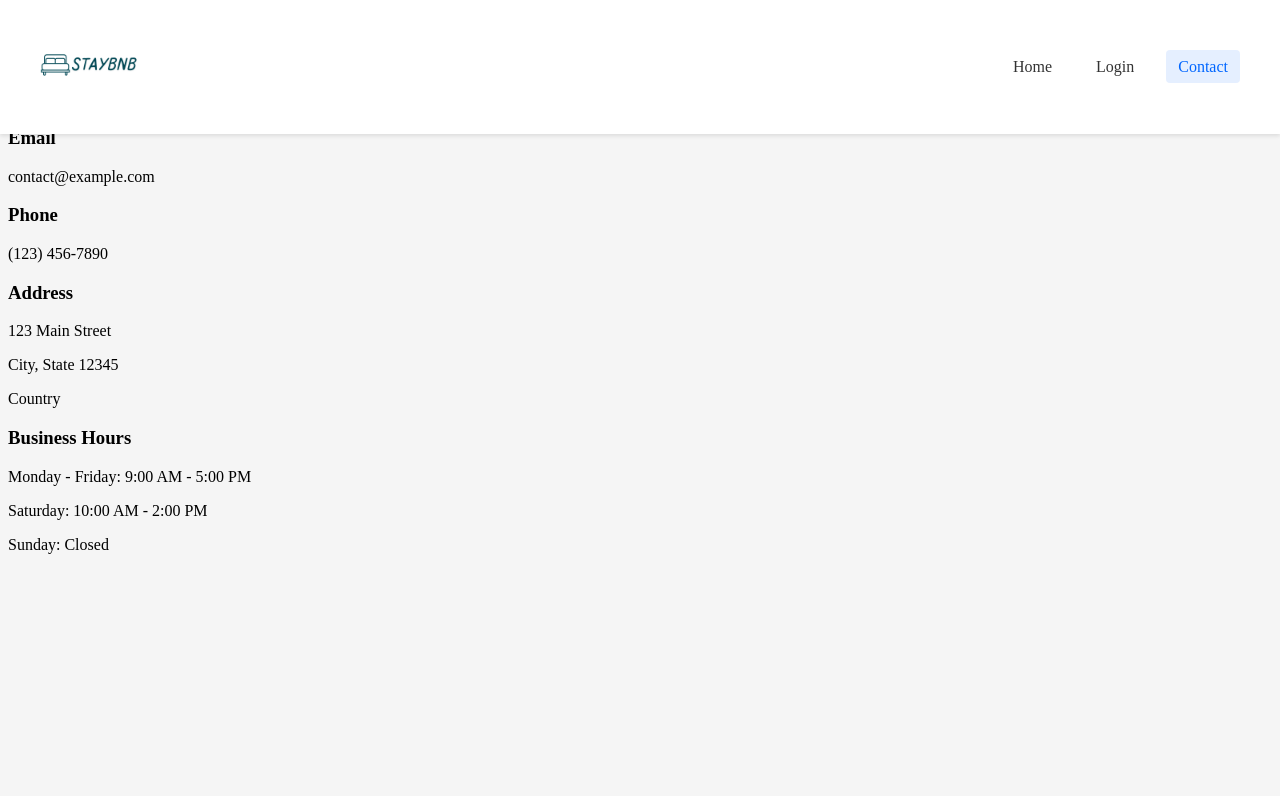
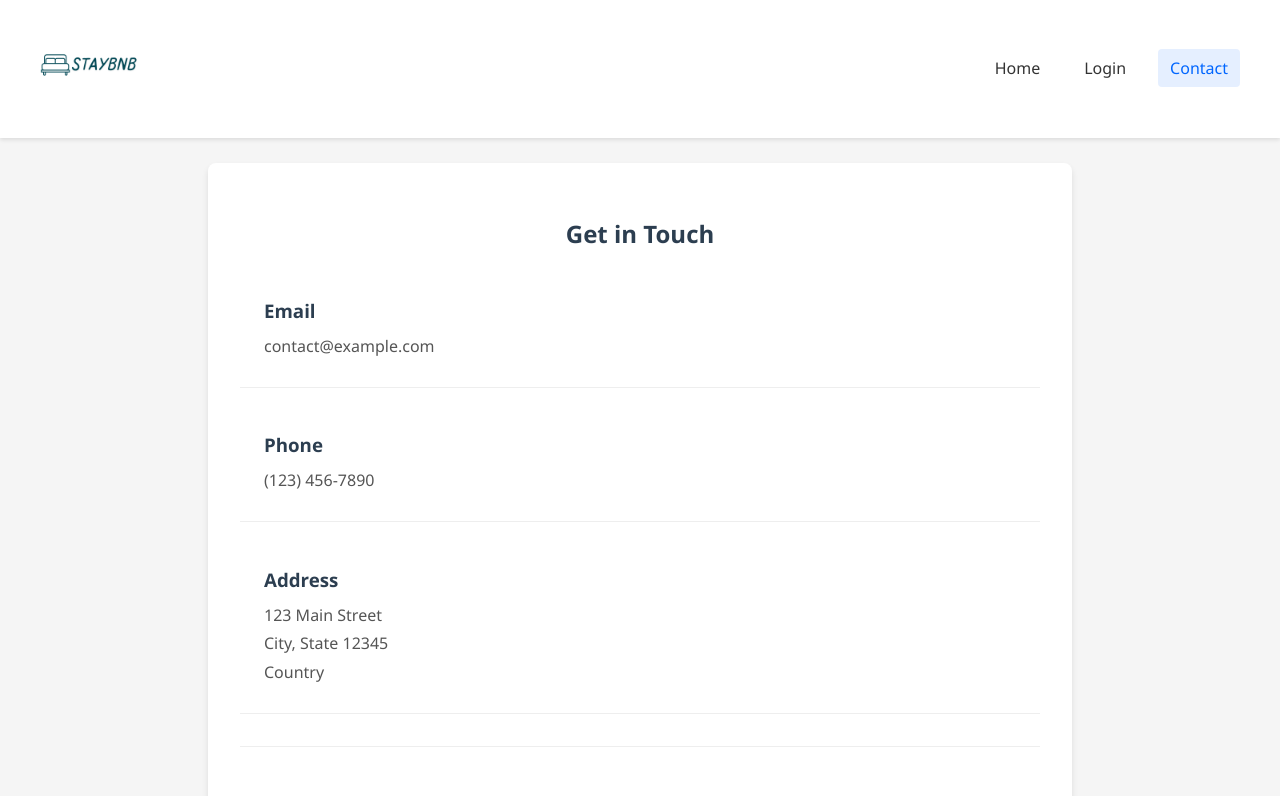
Before and after one commit to bottle1234/Group1, a React (Vite) app in the folder websitePackage/: page /contact in a window 1280 px wide. Shown: the top 796 px of the page. Built offline with nearby package versions, Linux system fonts and the light colour scheme.

Commit message:
created showListings and updated the css across the project

```diff
--- a/websitePackage/src/App.css
+++ b/websitePackage/src/App.css
@@ -1,44 +1,139 @@
-/*
-#root {
-  max-width: 1280px;
-  margin: 0 auto;
+/* src/App.css or src/pages/Shared.css */
+
+/* Shared Styles */
+body {
+  font-family: "Segoe UI", Tahoma, Geneva, Verdana, sans-serif;
+  line-height: 1.6;
+  color: #333;
+  margin: 0;
+  padding: 0;
+}
+
+/* Login Page Styles */
+.login-container {
+  display: flex;
+  justify-content: center;
+  align-items: center;
+  min-height: 100vh;
+  background-color: #f5f5f5;
+  padding: 20px;
+}
+
+.login-card {
+  background: white;
+  border-radius: 8px;
+  box-shadow: 0 4px 6px rgba(0, 0, 0, 0.1);
   padding: 2rem;
+  width: 100%;
+  max-width: 400px;
   text-align: center;
 }
 
-.logo {
-  height: 6em;
-  padding: 1.5em;
-  will-change: filter;
-  transition: filter 300ms;
-}
-.logo:hover {
-  filter: drop-shadow(0 0 2em #646cffaa);
-}
-.logo.react:hover {
-  filter: drop-shadow(0 0 2em #61dafbaa);
+/* ... (keep all your existing login styles) ... */
+
+/* Contact Page Styles */
+.contact-page {
+  max-width: 1200px;
+  margin: 0 auto;
+  padding: 2rem;
+  min-height: calc(100vh - 4rem);
+  display: flex;
+  flex-direction: column;
+  align-items: center;
 }
 
-@keyframes logo-spin {
-  from {
-    transform: rotate(0deg);
+.contact-page h1 {
+  font-size: 2.5rem;
+  color: #2c3e50;
+  margin-bottom: 2rem;
+  text-align: center;
+  position: relative;
+  padding-bottom: 0.5rem;
+}
+
+.contact-page h1::after {
+  content: "";
+  position: absolute;
+  bottom: 0;
+  left: 50%;
+  transform: translateX(-50%);
+  width: 80px;
+  height: 3px;
+  background-color: #4a90e2;
+}
+
+.contact-info {
+  background: white;
+  border-radius: 8px;
+  box-shadow: 0 4px 6px rgba(0, 0, 0, 0.1);
+  padding: 2rem;
+  width: 100%;
+  max-width: 800px;
+}
+
+.contact-info h2 {
+  color: #2c3e50;
+  margin-bottom: 1.5rem;
+  text-align: center;
+}
+
+.contact-method {
+  display: flex;
+  align-items: flex-start;
+  margin-bottom: 1.5rem;
+  padding-bottom: 1.5rem;
+  border-bottom: 1px solid #eee;
+}
+
+.contact-method:last-child {
+  border-bottom: none;
+}
+
+.contact-method i {
+  font-size: 1.5rem;
+  color: #4a90e2;
+  margin-right: 1.5rem;
+  margin-top: 0.3rem;
+}
+
+.contact-method h3 {
+  color: #2c3e50;
+  margin-bottom: 0.5rem;
+}
+
+.contact-method p {
+  margin: 0.2rem 0;
+  color: #555;
+}
+
+.business-hours {
+  margin-top: 2rem;
+  padding-top: 1.5rem;
+  border-top: 1px solid #eee;
+}
+
+.business-hours h3 {
+  color: #2c3e50;
+  margin-bottom: 1rem;
+}
+
+.business-hours p {
+  margin: 0.5rem 0;
+  color: #555;
+}
+
+/* Responsive Design */
+@media (max-width: 768px) {
+  .contact-method {
+    flex-direction: column;
   }
-  to {
-    transform: rotate(360deg);
+
+  .contact-method i {
+    margin-bottom: 1rem;
+    margin-right: 0;
+  }
+
+  .contact-page h1 {
+    font-size: 2rem;
   }
 }
-
-@media (prefers-reduced-motion: no-preference) {
-  a:nth-of-type(2) .logo {
-    animation: logo-spin infinite 20s linear;
-  }
-}
-
-.card {
-  padding: 2em;
-}
-
-.read-the-docs {
-  color: #888;
-}
-*/
--- a/websitePackage/src/Home.css
+++ b/websitePackage/src/Home.css
@@ -36,3 +36,73 @@ span {
   max-height: 80vh; /* Adjust as needed */
   object-fit: cover; /* Ensures image covers the space nicely */
 }
+
+/* Home Page Styles */
+.home-container {
+  width: 100%;
+  position: relative;
+}
+
+.hero {
+  position: relative;
+  width: 100%;
+  height: 70vh; /* Adjust height as needed */
+  overflow: hidden;
+}
+
+.hero-image {
+  width: 100%;
+  height: 100%;
+  object-fit: cover;
+  display: block;
+  filter: blur(2px);
+}
+
+.hero-content {
+  position: absolute;
+  top: 50%;
+  left: 50%;
+  transform: translate(-50%, -50%);
+  text-align: center;
+  width: 100%;
+  color: white;
+  text-shadow: 0 2px 4px rgba(0, 0, 0, 0.3);
+}
+
+.hero-title {
+  font-size: 3rem;
+  margin-bottom: 1.5rem;
+  font-weight: 700;
+}
+
+.hero-button {
+  display: inline-block;
+  padding: 0.75rem 2rem;
+  background-color: #4a90e2;
+  color: white;
+  text-decoration: none;
+  border-radius: 4px;
+  font-size: 1rem;
+  font-weight: 500;
+  transition: background-color 0.3s;
+  box-shadow: 0 2px 4px rgba(0, 0, 0, 0.2);
+}
+
+.hero-button:hover {
+  background-color: #3a7bc8;
+}
+
+/* Responsive Design */
+@media (max-width: 768px) {
+  .hero {
+    height: 50vh;
+  }
+
+  .hero-title {
+    font-size: 2rem;
+  }
+
+  .hero-button {
+    padding: 0.6rem 1.5rem;
+  }
+}
--- a/websitePackage/src/pages/Home.tsx
+++ b/websitePackage/src/pages/Home.tsx
@@ -1,20 +1,18 @@
 import React from "react";
-//import "./Contact.css";
 import "../Home.css";
-import banner from "../assets/banner.jpg"; // Adjust path to your image
+import banner from "../assets/banner.jpg";
+import { NavLink } from "react-router-dom";
 
 const Home: React.FC = () => {
   return (
-    <div className="home-page">
-      <div className="light hero">
-        <img src={banner} alt="Company Logo" className="hero-image" />
-        <div className="heroInner">
-          <span>
-            <h1>Come Explore</h1>
-            <a href="#" className="btn btn-light">
-              See Listings
-            </a>
-          </span>
+    <div className="home-container">
+      <div className="hero">
+        <img src={banner} alt="Company Banner" className="hero-image" />
+        <div className="hero-content">
+          <h1 className="hero-title">More Than a Stay – An Experience</h1>
+          <NavLink to="/ShowListings" className="hero-button">
+            View Listings
+          </NavLink>
         </div>
       </div>
     </div>
--- a/websitePackage/src/pages/Login.tsx
+++ b/websitePackage/src/pages/Login.tsx
@@ -2,6 +2,7 @@
 import React, { useState } from "react";
 import { useNavigate } from "react-router-dom";
 //import "./Login.css";
+import "../App.css";
 
 interface FormData {
   email: string;
```
Also changed, not shown: websitePackage/src/pages/ShowListings.tsx (added, +15 -0 lines), websitePackage/src/pages/ShowListing.tsx (deleted).
